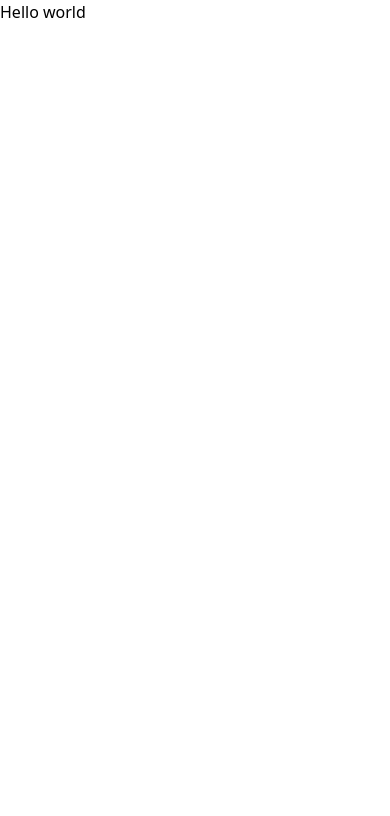
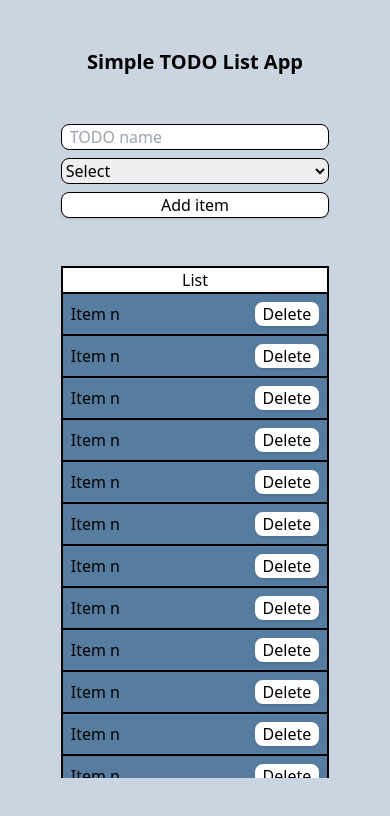
Before and after one commit to danviles/todo-list-redux-typescript, a React (Create React App) app: page / in a window 390 px wide. Shown: the top 816 px of the page. Built offline with nearby package versions, Linux system fonts and the light colour scheme.

Commit message:
feat: :sparkles: Create initial design
Create a responsive layout for the TODO app and apply some styles

```diff
--- a/package.json
+++ b/package.json
@@ -3,6 +3,7 @@
   "version": "0.1.0",
   "private": true,
   "dependencies": {
+    "@reduxjs/toolkit": "^1.9.7",
     "@testing-library/jest-dom": "^5.17.0",
     "@testing-library/react": "^13.4.0",
     "@testing-library/user-event": "^13.5.0",
@@ -12,6 +13,7 @@
     "@types/react-dom": "^18.2.14",
     "react": "^18.2.0",
     "react-dom": "^18.2.0",
+    "react-redux": "^8.1.3",
     "react-scripts": "5.0.1",
     "typescript": "^4.9.5",
     "web-vitals": "^2.1.4"
--- a/src/App.tsx
+++ b/src/App.tsx
@@ -1,9 +1,23 @@
-import React from 'react'
+import React from "react";
+import FormComponent from "./components/FormComponent";
+import TodoListComponent from "./components/TodoListComponent";
 
 const App = () => {
   return (
-    <div>Hello world</div>
-  )
-}
+    <>
+      <header className="flex justify-center items-center mb-12">
+        <h1 className="text-xl font-bold">Simple TODO List App</h1>
+      </header>
+      <main className="flex flex-col justify-center items-center h-full sm:flex-row sm:gap-2 sm:items-start">
+        <section className="mb-12 w-9/12">
+          <FormComponent />
+        </section>
+        <section className="w-9/12 h-[512px] overflow-auto">
+          <TodoListComponent />
+        </section>
+      </main>
+    </>
+  );
+};
 
-export default App
+export default App;
--- /dev/null
+++ b/src/components/FormComponent.tsx
@@ -0,0 +1,30 @@
+import React from "react";
+
+const FormComponent = () => {
+  return (
+    <form action="" className="flex flex-col gap-2 ">
+      <input
+        className="rounded-lg px-2 border border-black"
+        name="name"
+        placeholder="TODO name"
+        type="text"
+      />
+      <select name="color" className="rounded-lg border border-black">
+        <option selected>Select</option>
+        <option value="1">1</option>
+        <option value="2">2</option>
+        <option value="3">3</option>
+        <option value="4">4</option>
+        <option value="5">5</option>
+        <option value="6">6</option>
+        <option value="7">7</option>
+        <option value="8">8</option>
+      </select>
+      <button className="bg-white rounded-lg shadow hover:bg-slate-100 border border-black">
+        Add item
+      </button>
+    </form>
+  );
+};
+
+export default FormComponent;
--- /dev/null
+++ b/src/components/TodoItemComponent.tsx
@@ -0,0 +1,16 @@
+import React from "react";
+
+const TodoItemComponent = () => {
+  return (
+    <div
+      className={`flex justify-between items-center w-full p-2 bg-[#567ca0] border border-black`}
+    >
+      <p>Item n</p>
+      <button className="bg-white rounded-lg px-2 shadow hover:bg-slate-100">
+        Delete
+      </button>
+    </div>
+  );
+};
+
+export default TodoItemComponent;
--- /dev/null
+++ b/src/components/TodoListComponent.tsx
@@ -0,0 +1,29 @@
+import React from 'react'
+import TodoItemComponent from './TodoItemComponent'
+
+const TodoListComponent = () => {
+  return (
+    <div className='flex flex-col justify-center items-center bg-white w-full border border-black'>
+      <p className='w-full border border-black text-center'>List</p>
+      <TodoItemComponent />
+      <TodoItemComponent />
+      <TodoItemComponent />
+      <TodoItemComponent />
+      <TodoItemComponent />
+      <TodoItemComponent />
+      <TodoItemComponent />
+      <TodoItemComponent />
+      <TodoItemComponent />
+      <TodoItemComponent />
+      <TodoItemComponent />
+      <TodoItemComponent />
+      <TodoItemComponent />
+      <TodoItemComponent />
+      <TodoItemComponent />
+      <TodoItemComponent />
+
+    </div>
+  )
+}
+
+export default TodoListComponent
--- a/src/index.css
+++ b/src/index.css
@@ -1,3 +1,7 @@
 @tailwind base;
 @tailwind components;
 @tailwind utilities;
+
+body {
+  @apply bg-slate-300 my-12 mx-4
+}
```
Also changed, not shown: 1 other file (tests, documents, lock files or other folders).
